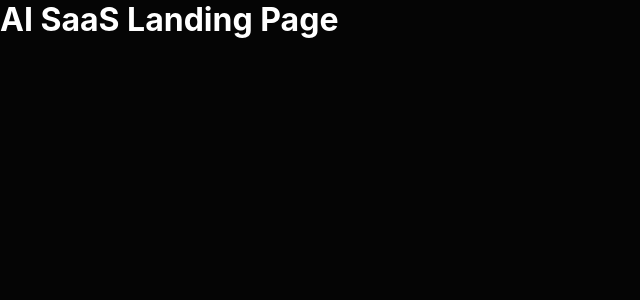
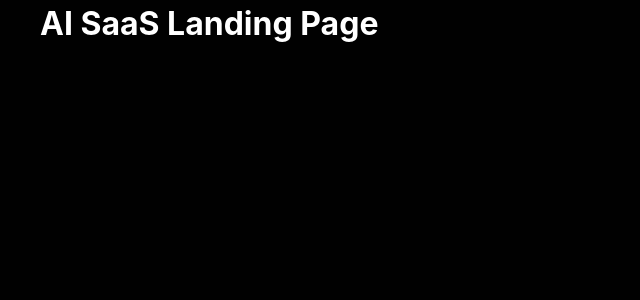
Before and after one commit to Andress84/figma-to-react-threejs-ai-landing, a React (Vite) app: page / in a window 1280 px wide. Shown: the top 300 px of the page, without its empty margins (0-640 px from the left). Built offline with nearby package versions, Linux system fonts and the light colour scheme.

Commit message:
feat: add shared UI and layout foundation

```diff
--- a/src/App.tsx
+++ b/src/App.tsx
@@ -1,8 +1,12 @@
+import { Container } from './components/ui/Container'
+
 function App() {
   return (
-      <main>
+    <main id="main-content">
+      <Container>
         <h1>AI SaaS Landing Page</h1>
-      </main>
+      </Container>
+    </main>
   )
 }
 
--- /dev/null
+++ b/src/components/ui/Container.module.css
@@ -0,0 +1,8 @@
+.container {
+    box-sizing: border-box;
+    width: 100%;
+    max-width: calc(var(--container-width) + 2 * var(--container-padding));
+    min-width: 0;
+    margin-inline: auto;
+    padding-inline: var(--container-padding);
+}
--- /dev/null
+++ b/src/components/ui/Container.tsx
@@ -0,0 +1,15 @@
+import type { ComponentPropsWithoutRef } from 'react'
+
+import styles from './Container.module.css'
+
+export type ContainerProps = ComponentPropsWithoutRef<'div'>
+
+/** Aligns section content to the shared maximum width and responsive gutters. */
+export function Container({ className, ...props }: ContainerProps) {
+  return (
+    <div
+      {...props}
+      className={[styles.container, className].filter(Boolean).join(' ')}
+    />
+  )
+}
--- a/src/styles/global.css
+++ b/src/styles/global.css
@@ -3,6 +3,7 @@
 
 html {
     background: var(--color-bg);
+    color-scheme: dark;
 }
 
 body {
@@ -11,6 +12,9 @@ body {
     background: var(--color-bg);
     color: var(--color-text-primary);
     font-family: var(--font-sans);
+    font-size: var(--font-size-base);
+    font-weight: var(--font-weight-regular);
+    line-height: var(--line-height-copy);
     font-synthesis: none;
     text-rendering: optimizeLegibility;
     -webkit-font-smoothing: antialiased;
@@ -19,3 +23,19 @@ body {
 #root {
     min-height: 100vh;
 }
+
+:focus-visible {
+    outline: var(--focus-ring);
+    outline-offset: var(--focus-ring-offset);
+}
+
+::selection {
+    background: var(--color-selection-bg);
+    color: var(--color-selection-text);
+}
+
+@media (prefers-reduced-motion: reduce) {
+    html {
+        scroll-behavior: auto;
+    }
+}
--- a/src/styles/tokens.css
+++ b/src/styles/tokens.css
@@ -1,34 +1,124 @@
+/* Visual values sampled or estimated from raster references are provisional.
+   Validate colors, typography, and layout against the source design when available. */
 :root {
-    /* Colors */
-    --color-bg: #050505;
-    --color-bg-elevated: #151515;
-    --color-surface: #1b1b1d;
+    /* Colors and surfaces. */
+    --color-bg: #010101;
+    --color-bg-elevated: #111111;
+    --color-surface: #1b1b1c;
+    --color-surface-subtle: #171819;
+    --color-surface-overlay: rgb(255 255 255 / 6%);
 
-    --color-text-primary: #ffffff;
-    --color-text-secondary: #a6a6ad;
-    --color-text-muted: #71717a;
-
-    --color-primary: #8b3dff;
+    --color-primary: #8a41ff;
     --color-primary-light: #a867ff;
+    --color-primary-hover: #7d38ec;
+    --color-primary-active: #7030d1;
+    --color-primary-subtle: rgb(138 65 255 / 14%);
     --color-accent-blue: #1778ff;
     --color-accent-orange: #ff5a1f;
 
+    --color-text-primary: #ffffff;
+    --color-text-secondary: #bababa;
+    /* Keep small, muted copy readable on the charcoal surfaces. */
+    --color-text-muted: #929296;
+    --color-text-accent: var(--color-primary-light);
+    --color-text-on-primary: var(--color-text-primary);
+
+    /* Subtle dividers, outlined controls, and purple highlighted borders. */
+    --border-width: 1px;
+    --border-width-emphasis: 2px;
     --color-border: rgb(255 255 255 / 10%);
+    --color-border-strong: rgb(255 255 255 / 24%);
+    --color-border-accent: var(--color-primary);
+    --color-border-hover: rgb(195 163 255 / 55%);
+    --border-subtle: var(--border-width) solid var(--color-border);
+    --border-strong: var(--border-width) solid var(--color-border-strong);
 
-    /* Layout */
-    --container-width: 1200px;
-    --container-padding: 24px;
+    /* Corner and pill radii estimated from reference shapes. */
+    --radius-sm: 0.5rem;
+    --radius-md: 0.75rem;
+    --radius-lg: 1.25rem;
+    --radius-xl: 2rem;
+    --radius-full: 999px;
 
-    /* Typography */
+    /* Shared spacing uses a 4px base; components own their layout rules. */
+    --space-1: 0.25rem;
+    --space-2: 0.5rem;
+    --space-3: 0.75rem;
+    --space-4: 1rem;
+    --space-5: 1.25rem;
+    --space-6: 1.5rem;
+    --space-8: 2rem;
+    --space-10: 2.5rem;
+    --space-12: 3rem;
+    --space-16: 4rem;
+    --space-20: 5rem;
+    --space-24: 6rem;
+    --space-32: 8rem;
+
+    /* Provisional content widths exclude the responsive gutters. */
+    --container-width: 75rem;
+    --container-width-narrow: 56rem;
+    --container-padding: var(--space-5);
+    --section-space: clamp(4rem, 2rem + 8vw, 8rem);
+    --section-header-gap: var(--space-6);
+    --section-content-gap: clamp(2rem, 1rem + 4vw, 5rem);
+    --measure-heading: 24ch;
+    --measure-copy: 50rem;
+    --control-min-height: 3rem;
+
+    /* No font asset is bundled yet; retain the existing Inter/system stack. */
     --font-sans: "Inter", system-ui, -apple-system, BlinkMacSystemFont, "Segoe UI",
-    sans-serif;
+        sans-serif;
+    --font-weight-regular: 400;
+    --font-weight-medium: 500;
+    --font-weight-semibold: 600;
+    --font-weight-bold: 700;
+    --font-size-xs: 0.75rem;
+    --font-size-sm: 0.875rem;
+    --font-size-base: 1rem;
+    --font-size-lg: 1.125rem;
+    --font-size-xl: 1.25rem;
+    --font-size-2xl: 1.5rem;
+    --font-size-heading: clamp(1.75rem, 1.1rem + 2.67vw, 3.5rem);
+    --font-size-display: clamp(2.25rem, 1.25rem + 4vw, 4.5rem);
+    --font-size-stat: clamp(2.5rem, 1.75rem + 3vw, 4.5rem);
+    --font-size-lead: clamp(0.875rem, 0.78rem + 0.4vw, 1.125rem);
+    --font-size-button: clamp(1rem, 0.9rem + 0.4vw, 1.25rem);
+    --line-height-heading: 1.2;
+    --line-height-copy: 1.5;
+    --line-height-control: 1.25;
+    --letter-spacing-heading: -0.02em;
 
-    /* Radius */
-    --radius-sm: 8px;
-    --radius-md: 12px;
-    --radius-lg: 20px;
+    /* Offset keeps keyboard focus distinct from a control's own border. */
+    --focus-ring-color: #c3a3ff;
+    --focus-ring-width: 2px;
+    --focus-ring-offset: 3px;
+    --focus-ring: var(--focus-ring-width) solid var(--focus-ring-color);
+    --color-selection-bg: var(--color-primary);
+    --color-selection-text: var(--color-text-on-primary);
 
-    /* Transitions */
-    --transition-fast: 180ms ease;
-    --transition-base: 300ms ease;
+    /* Interaction defaults; section animation is implemented separately. */
+    --duration-fast: 180ms;
+    --duration-base: 300ms;
+    --duration-slow: 500ms;
+    --ease-standard: ease;
+    --ease-out: cubic-bezier(0.2, 0.7, 0.3, 1);
+    --transition-fast: var(--duration-fast) var(--ease-standard);
+    --transition-base: var(--duration-base) var(--ease-standard);
 }
+
+/* Provisional tablet breakpoint and gutters estimated from the raster layout.
+   Media queries need literal breakpoints; custom properties cannot be used. */
+@media (min-width: 48rem) {
+    :root {
+        --container-padding: var(--space-10);
+    }
+}
+
+@media (prefers-reduced-motion: reduce) {
+    :root {
+        --duration-fast: 0ms;
+        --duration-base: 0ms;
+        --duration-slow: 0ms;
+    }
+}
```
Also changed, not shown: src/components/ui/ButtonLink.module.css (added, +75 -0 lines), src/components/ui/ButtonLink.tsx (added, +50 -0 lines), src/components/ui/SectionHeader.module.css (added, +39 -0 lines), src/components/ui/SectionHeader.tsx (added, +37 -0 lines).
